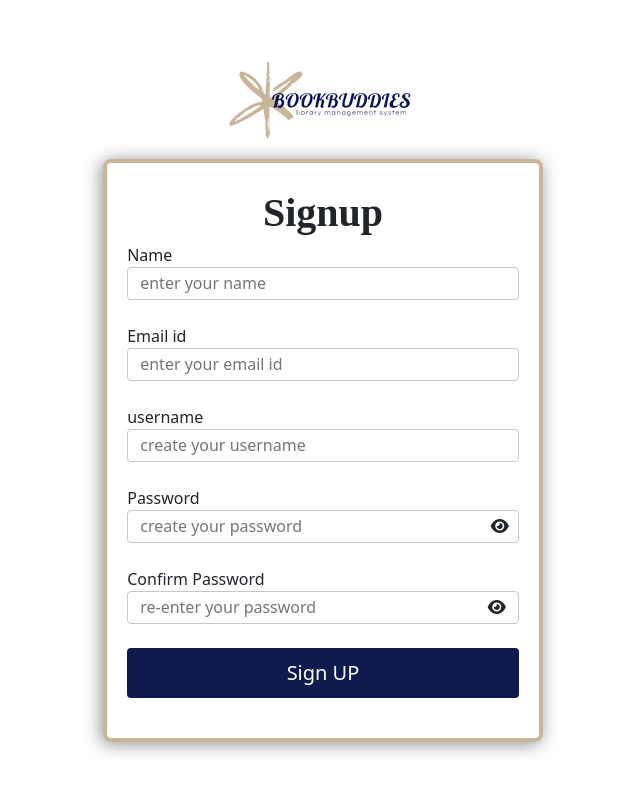
After one commit to avez07/LIBRARY-MANAGEMENT-SYSTEM, a PHP site: page /signup.html in a window 1280 px wide. The commit adds this page. Shown: the whole page, without its empty margins (317-957 px from the left). Run offline with PHP 8.4, Linux system fonts and the light colour scheme.

Commit message:
all form re-completed according to requrement validation remain

```diff
--- a/script.js
+++ b/script.js
@@ -1,67 +1,40 @@
-function showform(){
- var b = document.getElementById('frist-form');
-    b.style.display = 'none';                                       //show login form on click function
+function login(){
+  window.location.assign("/login.html");
+return false
+}
+function signup(){
+  window.location.assign("/signup.html");
+  return false
+}
+function password(){
+  var x = document.getElementsByClassName("log");
+  if (x[1].type === "password") {
+    x[1].type = "text";
+    document.getElementById("eye-1").style.display = "none";
+    document.getElementById("eye-2").style.display = "inline";
 
- var head = document.getElementsByClassName('login-form');
- for(i = 0; i < head.length; i++){
-   head[i].style.display = 'block';
+  }
+   else {
+    x[1].type = "password";
+    document.getElementById("eye-1").style.display = "inline";
+    document.getElementById("eye-2").style.display = "none";
+  }
+  }
+  function password2(){
+    var y = document.getElementsByClassName("sign");
+    if (y[3].type === "password" || y[4].type === "password") {
+      y[3].type = "text";
+      y[4].type = "text";
 
- }
-}
-
-
-function signup(){
-   var b = document.getElementById('frist-form');
-      b.style.display = 'none';
-
-   var head = document.getElementsByClassName('signup-form');               //show signup  form on click function
-   for(i = 0; i < head.length; i++){
-     head[i].style.display = 'block';
-
-   }
-  }
-  function login(){
-   var b = document.getElementsByClassName('signup-form');
-   for(i = 0; i < b.length; i++){
-      b[i].style.display = 'none';
-   }
-
-   var head = document.getElementsByClassName('login-form');
-   for(i = 0; i < head.length; i++){
-     head[i].style.display = 'block';
-
-   }
-  }
-  function password(){
-   var pass = document.getElementsByClassName('form-input')
-   var hide = document.getElementsByClassName('fa-eye')
-   var show = document.getElementsByClassName('fa-eye-slash')                                    //password hide & show on mouseup and doun function
-   if(pass[2].type === "password"||pass[9].type === "password"||pass[10].type === "password"){
-      pass[2].type = "text";
-      pass[9].type = "text";
-      pass[10].type = "text";
-
-
-       for(i = 0; i < hide.length; i++){
-         hide[i].style.display = 'none';
-       }
-       for(i = 0; i < show.length; i++){
-         show[i].style.display = 'inline';
-
-       }
-         }
-   else{
-      pass[2].type = "password";
-      pass[9].type = "password";
-      pass[10].type = "password";
-      var hides = document.getElementById('fa-eye-slash')
-     var shows = document.getElementById('fa-eye')
-     for(i = 0; i < hide.length; i++){
-      hide[i].style.display = 'inline';
-    }
-    for(i = 0; i < show.length; i++){
-      show[i].style.display = 'none';
+      document.getElementById("eye-1").style.display = "none";
+      document.getElementById("eye-2").style.display = "inline";
 
     }
-   }
-  }
+     else {
+      y[3].type = "password";
+      y[4].type = "password";
+      document.getElementById("eye-2").style.display = "none";
+      document.getElementById("eye-1").style.display = "inline";
+      console.log(y[4])
+    }
+    }
--- /dev/null
+++ b/signup.html
@@ -0,0 +1,52 @@
+<!DOCTYPE html>
+<html lang="en">
+<head>
+    <meta charset="UTF-8">
+    <meta http-equiv="X-UA-Compatible" content="IE=edge">
+    <meta name="viewport" content="width=device-width, initial-scale=1.0">
+    <title>Document</title>
+    <link rel="stylesheet" href="https://cdnjs.cloudflare.com/ajax/libs/font-awesome/6.2.1/css/all.min.css" integrity="sha512-MV7K8+y+gLIBoVD59lQIYicR65iaqukzvf/nwasF0nqhPay5w/9lJmVM2hMDcnK1OnMGCdVK+iQrJ7lzPJQd1w==" crossorigin="anonymous" referrerpolicy="no-referrer" />
+    <link href="https://cdn.jsdelivr.net/npm/bootstrap@5.3.0-alpha1/dist/css/bootstrap.min.css" rel="stylesheet" integrity="sha384-GLhlTQ8iRABdZLl6O3oVMWSktQOp6b7In1Zl3/Jr59b6EGGoI1aFkw7cmDA6j6gD" crossorigin="anonymous">
+    <link rel="stylesheet" href="style.css">
+
+</head>
+<body>
+    <section>
+        <div class="container-fluid">
+            <div class="d-flex align-items-center justify-content-center" style="height: 100vh;">
+                <div class="width">
+                    <div style="text-align: center;">
+                        <img src="images/book.png" class="img-fluid " alt="...">
+                    </div>
+                    <form class="signup-form" onsubmit="login()">
+                        <div class="borders">
+                            <p class="head">signup</p>
+                             <label for="name">Name</label><br>
+                             <input type="text" class="sign form-input" placeholder="enter your name"><br><br>
+
+                             <label for="name">Email id</label><br>
+                             <input type="email" class="sign form-input"  placeholder="enter your email id"><br><br>
+
+                             <label for="name">username</label><br>
+                             <input type="text" class="sign form-input"  placeholder="create your username"><br><br>
+
+                             <label for="name">Password</label><br>
+                             <input type="password" class="sign form-input"  placeholder="create your password"><br><br>
+                             <span><i class="fa-solid fa-eye-slash  eye-f" onmouseup="password2()" id="eye-2"></i></span>
+                             <span><i class="fa-solid fa-eye  eye-f " id="eye-1" onmousedown="password2()" ></i></span>
+
+                             <label for="name">Confirm Password</label><br>
+                             <input type="password" class="sign form-input"  placeholder="re-enter your password ">
+                             <span><i class="fa-solid fa-eye-slash  eye-e" onmouseup="password2()" id="eye-2"></i></span>
+                             <span><i class="fa-solid fa-eye  eye-e" id="eye-1" onmousedown="password2()" ></i></span><br><br>
+
+                                 <input type="submit" value="Sign UP"  class="submit" id="submit">
+                        </div>
+                    </form>
+                </div>
+            </div>
+        </div>
+    </section>
+    <script src="script.js"></script>
+</body>
+</html>
--- a/style.css
+++ b/style.css
@@ -19,25 +19,28 @@
 .form-input::placeholder{
     padding-left: 10px;
 }
-.login-form{
-    display: none;
-}
+
 .submit{
-    width: 75%;
+    width: 100%;
     color: white;
     background-color: #0f1b4f;
     border: none;
     border-radius: 4px;
     font-size: 20px;
     padding: 10px 0;
-    margin-bottom: 50px;
+    margin-bottom: 20px;
 
 }
-.signup-form{
-    display: none;
+.width{
+    width: 100%;
 }
-#frist-form{
-    /* display: none; */
+.head{
+    font-size: 40px;
+    font-weight: 900;
+    font-family: 'Times New Roman', Times, serif;
+    text-align: center;
+    margin: 0;
+    text-transform: capitalize;
 }
 .form-f{
     height: 100vmin;
@@ -81,18 +85,18 @@
     right: 354px ;
     text-align: right;
 }
+.borders {
+    border: #c8b59a solid 4px;
+    border-radius: 8px;
+    box-shadow: -2px 2px 17px rgb(143, 143, 143);
+    padding: 20px;
+    margin-top: 20px;
+}
+.image-logo{
+    position: relative;
+    top: 0;
+}
 @media only screen and (max-width: 767px){
-    .form-pad{
-        padding: 0 3.8rem !important
-
-    }
-   .pad{
-    height: 50vh;
-   }
-   .submit{
-    width: 100%;
-
-   }
    .form-f{
     height: 108vmin;
    }
@@ -143,51 +129,26 @@
 }
 .eye-f {
     position: relative;
-    bottom: 25px;
+    bottom: 49px;
     right: 10px;
     float: right !important;
 }
-
+.width{
+    width: 65%;
+}
 }
 @media only screen and (min-width: 992px){
-    .form-pad{
-        padding: 0 2.8rem !important;
-        height: auto;
 
-    }
    .pad{
     height: 100vh;
    }
-   .submit{
-    margin-bottom: 75px;
-   }
-   .form-input{
-    width: 100%;
-    height: 33px;
-    border-radius: 4px;
-    outline: none;
-    border: 1px solid rgb(202, 199, 199);
-}
-.login-form .form-input{
-    width: 75%;
-}
-.eye {
-    position: relative;
-    bottom: 0;
-    right: 27px;
-    text-align: right;
-}
-.eye-f {
-    position: relative;
-    /* bottom: -11px; */
-    /* right: 364px; */
-    float: right !important;
-}
 .eye-e {
     position: relative;
     bottom: 25px;
-    /* right: 69px; */
+
     float: right;
 }
-
+.width{
+    width: 35%;
 }
+}
```
Also changed, not shown: other parts of style.css (+9 -26 lines), index.html (+1 -77 lines), login.html (added, +44 -0 lines).
